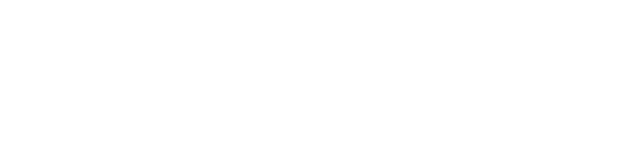
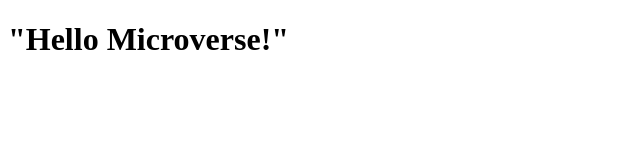
Before and after one commit to kaungkhant0307/hellomicroverse, a website: page index.html in a window 1280 px wide. Shown: the whole page, without its empty margins (0-640 px from the left). Drawn offline with Linux system fonts and the light colour scheme.

Commit message:
add linters

```diff
--- a/index.html
+++ b/index.html
@@ -3,7 +3,11 @@
   <head>
     <meta charset="UTF-8" />
     <meta name="viewport" content="width=device-width, initial-scale=1.0" />
-    <title>Document</title>
+    <title>"Hello Microverse" project</title>
   </head>
-  <body></body>
+  <body>
+    <header>
+      <h1>"Hello Microverse!"</h1>
+    </header>
+  </body>
 </html>
--- a/styles.css
+++ b/styles.css
@@ -0,0 +1,3 @@
+header {
+  color: blue;
+}
```
Also changed, not shown: package.json (added, +19 -0 lines), text.md (added, +1 -0 lines), .github/workflows/linters.yml (added), .stylelintrc.json (added), README.md, 3 other files.
